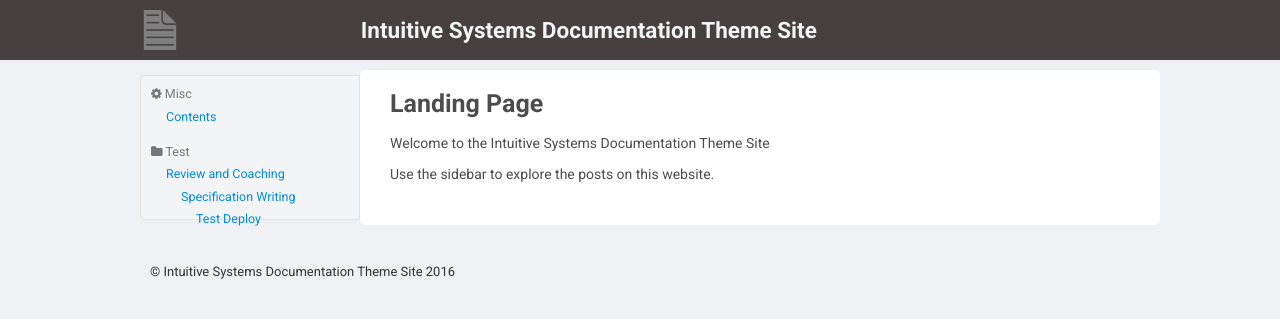
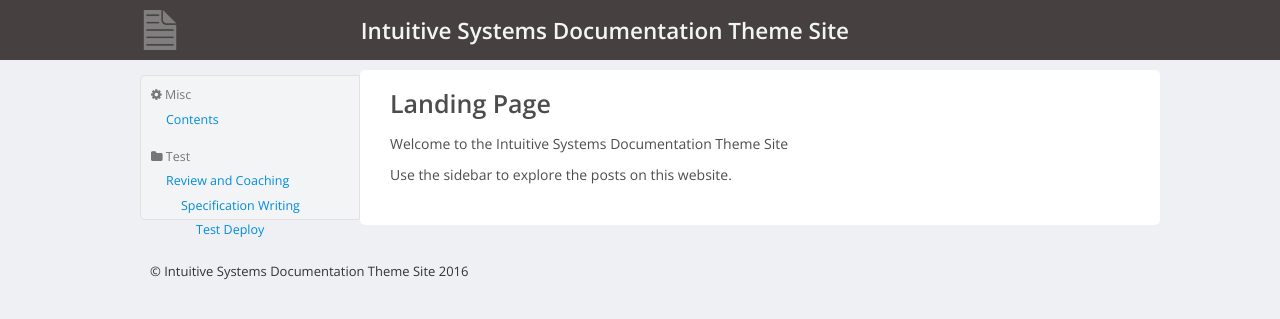
Before and after one commit to intuitivedocs/DocumentationSiteThemes, a Jekyll site: the page built from index.markdown, in a window 1280 px wide. Shown: the top 319 px of the page. Built offline with Jekyll 4.4.1, drawn with Linux system fonts in a browser that asks for light colours; nearby versions of some CDN libraries.

Commit message:
font change

```diff
--- a/_includes/head.html
+++ b/_includes/head.html
@@ -8,7 +8,7 @@
   <title>{% if page.title %}{{ page.title }}{% else %}{{ site.title }}{% endif %}</title>
   <meta name="description" content="{% if page.excerpt %}{{ page.excerpt | strip_html | strip_newlines | truncate: 160 }}{% else %}{{ site.description }}{% endif %}">
 
-  <link href='https://fonts.googleapis.com/css?family=Roboto:400,400italic,700|Roboto+Mono:400,500' rel='stylesheet' type='text/css'>
+  <link href='https://fonts.googleapis.com/css?family=Open+Sans:400,600' rel='stylesheet' type='text/css'>
   <link href="https://fonts.googleapis.com/icon?family=Material+Icons" rel="stylesheet">
   <link rel="stylesheet" href="{{ "/css/main.css" | prepend: site.styleurl }}">
   <link rel="canonical" href="{{ page.url | replace:'index.html','' | prepend: site.baseurl | prepend: site.url }}">
--- a/_sass/helpers/_mixins.scss
+++ b/_sass/helpers/_mixins.scss
@@ -4,12 +4,12 @@
 
 // Font families
 @mixin ff--sans-serif($font-weight: normal) {
-  font-family: 'Roboto', 'Helvetica Neue', Helvetica, sans-serif;
+  font-family: 'Open Sans', sans-serif;
   font-weight: $font-weight;
 }
 
 @mixin ff--mono($font-weight: normal) {
-  font-family: 'Roboto Mono', monospace;
+  font-family: 'Open Sans', sans-serif;
   font-weight: $font-weight;
 }
 
```
